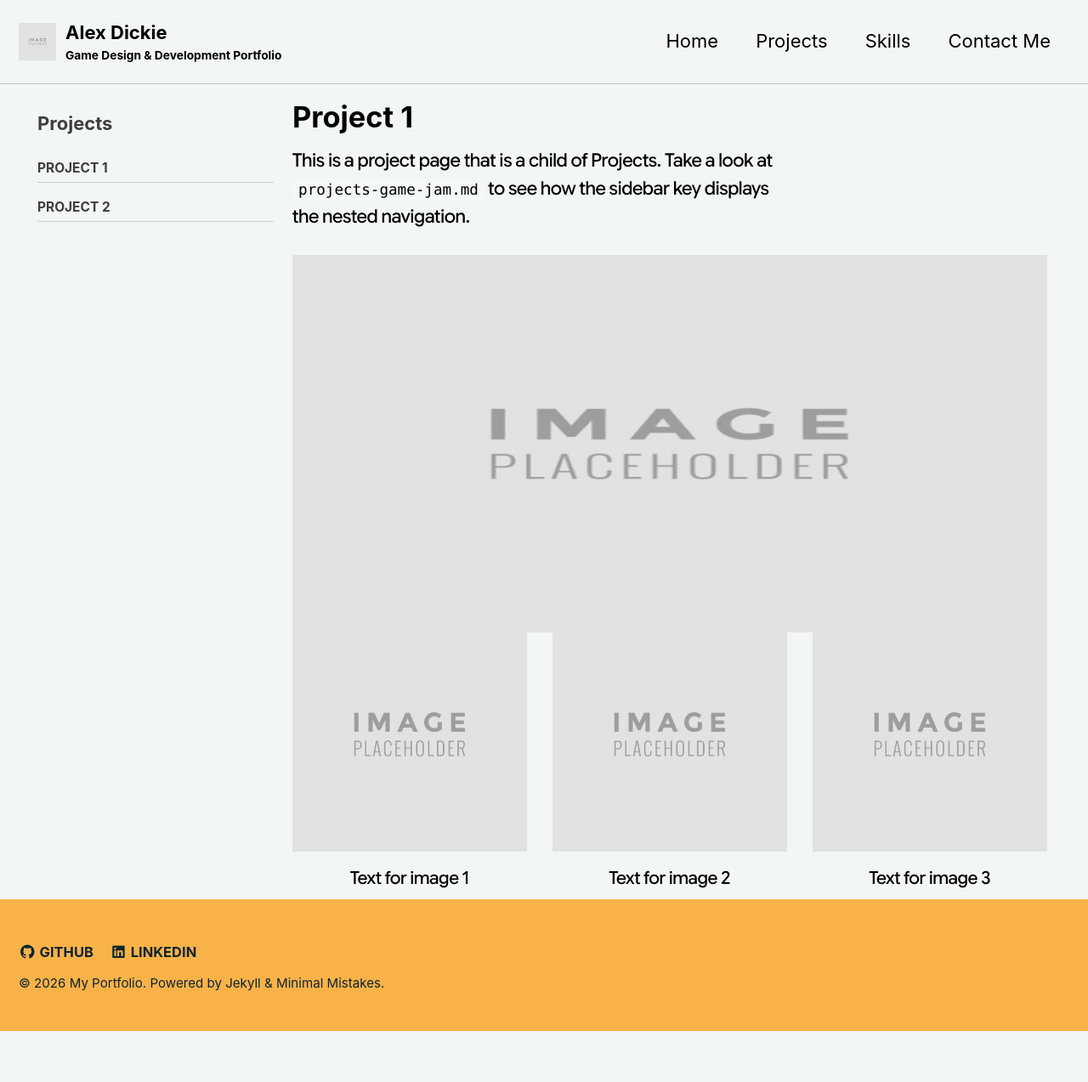
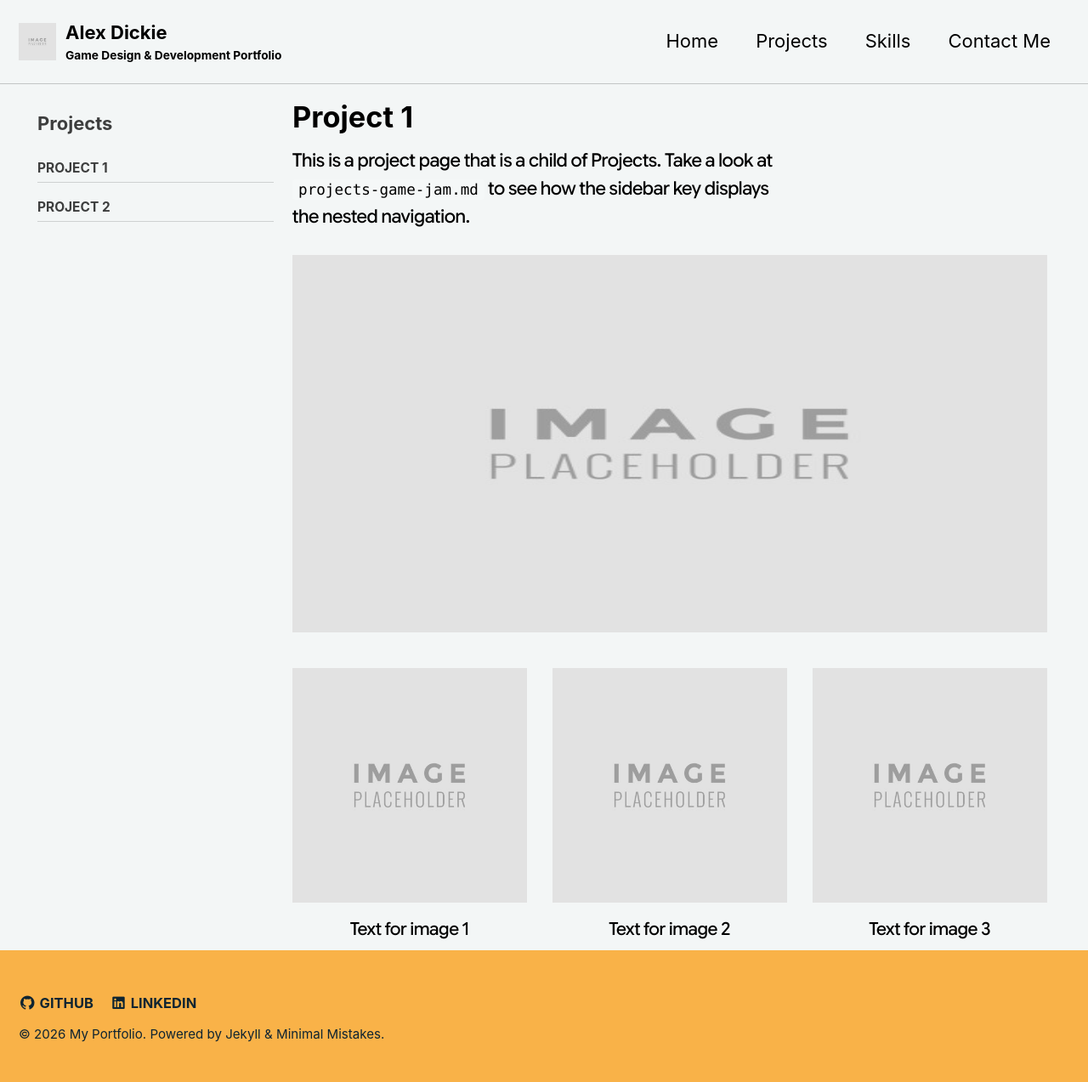
Before and after one commit to AlexUlster/AlexUlster.github.io, a Jekyll site: the page built from _pages/projects-pro1.md, in a window 1280 px wide. Shown: the whole page at 85% size. Built offline with Jekyll 4.4.1, drawn with Linux system fonts in a browser that asks for light colours; before the commit the page ends 1213 px from its top, so only the background shows below that.

Commit message:
Update projects-pro1.md

```diff
--- a/_pages/projects-pro1.md
+++ b/_pages/projects-pro1.md
@@ -15,7 +15,7 @@ This is a project page that is a child of Projects. Take a look at `projects-gam
   <img src="/assets/images/Placeholder.jpg" alt="Banner" style="width: 100%; height: auto; aspect-ratio: 4/2;">
 </div>
 
-<div style="display: grid; grid-template-columns: 1fr 1fr 1fr; gap: 20px; transform: scale(1.5); transform-origin: top left; margin-top: 100px;">
+<div style="display: grid; grid-template-columns: 1fr 1fr 1fr; gap: 20px; transform: scale(1.5); transform-origin: top left; margin-top: 160px;">
   <div style="text-align: center;">
     <img src="/assets/images/Placeholder.jpg" alt="Image 1" style="width: 100%; height: auto;">
     <p style="font-size: 14px; font-family: 'Fontss'; margin-top: 10px;">Text for image 1</p>
```
